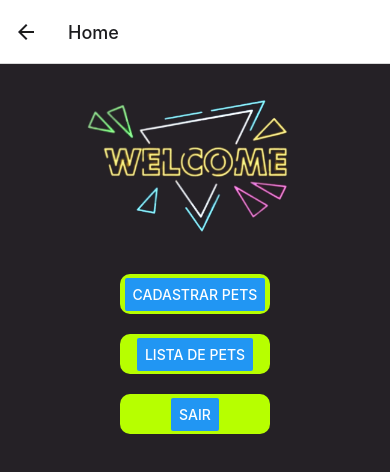
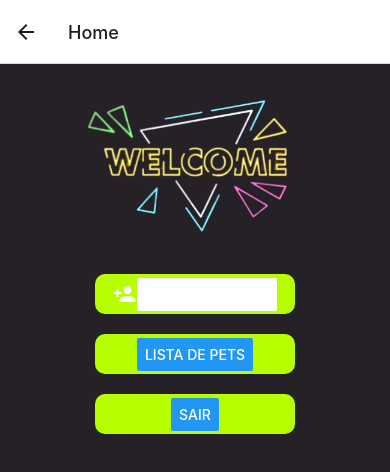
Before and after one commit to LucasM111/TamagoshExpo, a React Native app: screen /Home in a window 390 px wide. Shown: the top 472 px of the page. Built offline with nearby package versions, Linux system fonts and the light colour scheme.

Commit message:
Sorteador de imagem para PETS

```diff
--- a/package.json
+++ b/package.json
@@ -18,7 +18,8 @@
     "react-native": "0.72.4",
     "react-native-safe-area-context": "4.6.3",
     "react-native-screens": "~3.22.0",
-    "zustand": "^4.4.3"
+    "zustand": "^4.4.3",
+    "react-native-reanimated": "~3.3.0"
   },
   "devDependencies": {
     "@babel/core": "^7.20.0",
--- a/src/screens/Cadastro.tsx
+++ b/src/screens/Cadastro.tsx
@@ -1,6 +1,8 @@
 import axios from '../axios.configs';
 import React, { useCallback, useState, useEffect } from "react";
 import { SafeAreaView, TextInput, View, Image, StyleSheet, Alert, TouchableOpacity, Button } from "react-native";
+import { MaterialCommunityIcons } from '@expo/vector-icons';
+
 
 // Rota: https://tamagochiapi-clpsampedro.b4a.run
 
@@ -27,14 +29,22 @@ const style = StyleSheet.create({
         marginBottom: 10
     },
     btnCad: {
-        margin: 10,
-        width: 100,
+        width: 150,
         height: 40,
-        backgroundColor: '#b7ff00',
+        backgroundColor: '#0dff00',
         borderRadius: 10,
         alignItems: 'center',
         justifyContent: 'center',
-        color: "#fff"
+        margin: 10
+    },
+    btnCadVoltar: {
+        width: 150,
+        height: 40,
+        backgroundColor: '#ff0000',
+        borderRadius: 10,
+        alignItems: 'center',
+        justifyContent: 'center',
+        margin: 10
     }
 })
 
@@ -114,23 +124,31 @@ const Cadastro = ({ navigation }: any) => {
                 value={confirmaSenha}
                 onChangeText={InputConfirmarSenha}
             />
-
             <TouchableOpacity
                 style={style.btnCad}
             >
+                <View style={{ flexDirection: 'row', alignItems: 'center' }}>
+                    <MaterialCommunityIcons name="login" size={24} color="#000" />
                     <Button
                         onPress={submitar}
                         title="Cadastrar"
+                        color="#000"
                     />
+                </View>
             </TouchableOpacity>
 
-            <TouchableOpacity style={style.btnCad}>
+            <TouchableOpacity
+                style={style.btnCadVoltar}
+            >
+                <View style={{ flexDirection: 'row', alignItems: 'center' }}>
+                    <MaterialCommunityIcons name="arrow-left" size={24} color="white" />
                     <Button
                         onPress={voltar}
                         title="Voltar"
+                        color="#fff"
                     />
+                </View>
             </TouchableOpacity>
-
         </SafeAreaView>
     );
 }
--- a/src/screens/Home.tsx
+++ b/src/screens/Home.tsx
@@ -1,5 +1,6 @@
 import React from "react";
 import { SafeAreaView, Text, View, Image, StyleSheet, TouchableOpacity, Button } from "react-native";
+import { MaterialCommunityIcons } from '@expo/vector-icons';
 
 const style = StyleSheet.create({
     container: {
@@ -14,14 +15,34 @@ const style = StyleSheet.create({
     },
     btnCad: {
         margin: 10,
-        width: 150,
+        width: 200,
         height: 40,
         backgroundColor: '#b7ff00',
         borderRadius: 10,
         alignItems: 'center',
         justifyContent: 'center',
         color: "#fff"
-    }
+    },
+    btnList: {
+        margin: 10,
+        width: 200,
+        height: 40,
+        backgroundColor: '#b7ff00',
+        borderRadius: 10,
+        alignItems: 'center',
+        justifyContent: 'center',
+        color: "#fff"
+    },
+    btnLogout: {
+        margin: 10,
+        width: 200,
+        height: 40,
+        backgroundColor: '#b7ff00',
+        borderRadius: 10,
+        alignItems: 'center',
+        justifyContent: 'center',
+        color: "#fff"
+    },
 })
 
 const Home = ({ navigation }: any) => {
@@ -38,11 +59,17 @@ const Home = ({ navigation }: any) => {
 
             </View>
 
-            <TouchableOpacity style={style.btnCad}>
-                <Button
-                    onPress={cadPet}
-                    title="Cadastrar Pets"
-                />
+            <TouchableOpacity
+                style={style.btnCad}
+            >
+                <View style={{ flexDirection: 'row', alignItems: 'center' }}>
+                    <MaterialCommunityIcons name="account-plus" size={24} color="white" />
+                    <Button
+                        onPress={cadPet}
+                        title="Cadastrar Pets"
+                        color="#fff"
+                    />
+                </View>
             </TouchableOpacity>
 
             <TouchableOpacity style={style.btnCad}>
--- a/src/screens/Login.tsx
+++ b/src/screens/Login.tsx
@@ -2,6 +2,7 @@ import axios from '../axios.configs';
 import { useState } from "react";
 import { SafeAreaView, StyleSheet, TextInput, Button, TouchableOpacity, Image, View, Alert } from "react-native";
 import user from '../store/user';
+import { MaterialCommunityIcons } from '@expo/vector-icons';
 
 const style = StyleSheet.create({
     container: {
@@ -19,9 +20,9 @@ const style = StyleSheet.create({
         marginBottom: 10
     },
     btnLogar: {
-        width: 100,
+        width: 150,
         height: 40,
-        backgroundColor: '#b7ff00',
+        backgroundColor: '#0dff00',
         borderRadius: 10,
         alignItems: 'center',
         justifyContent: 'center',
@@ -29,13 +30,12 @@ const style = StyleSheet.create({
     },
     btnCad: {
         margin: 10,
-        width: 100,
+        width: 150,
         height: 40,
-        backgroundColor: '#b7ff00',
+        backgroundColor: '#0000ff',
         borderRadius: 10,
         alignItems: 'center',
         justifyContent: 'center',
-        color: "#fff"
     },
     logo: {
         height: 200
@@ -101,20 +101,28 @@ const Login = ({ navigation }: any) => {
             <TouchableOpacity
                 style={style.btnLogar}
             >
+                <View style={{ flexDirection: 'row', alignItems: 'center' }}>
+                    <MaterialCommunityIcons name="login" size={24} color="#000" />
                     <Button
                         onPress={submitar}
                         title="Logar"
+                        color="#000"
                     />
+                </View>
             </TouchableOpacity>
 
 
             <TouchableOpacity
                 style={style.btnCad}
             >
+                <View style={{ flexDirection: 'row', alignItems: 'center' }}>
+                    <MaterialCommunityIcons name="account-plus" size={24} color="#fff" />
                     <Button
                         onPress={navegar}
                         title="Cadastrar"
+                        color="#fff"
                     />
+                </View>
             </TouchableOpacity>
 
         </SafeAreaView>
```
Also changed, not shown: 1 other file (tests, documents, lock files or other folders). Lines whose indentation alone changed are shown as unchanged.
